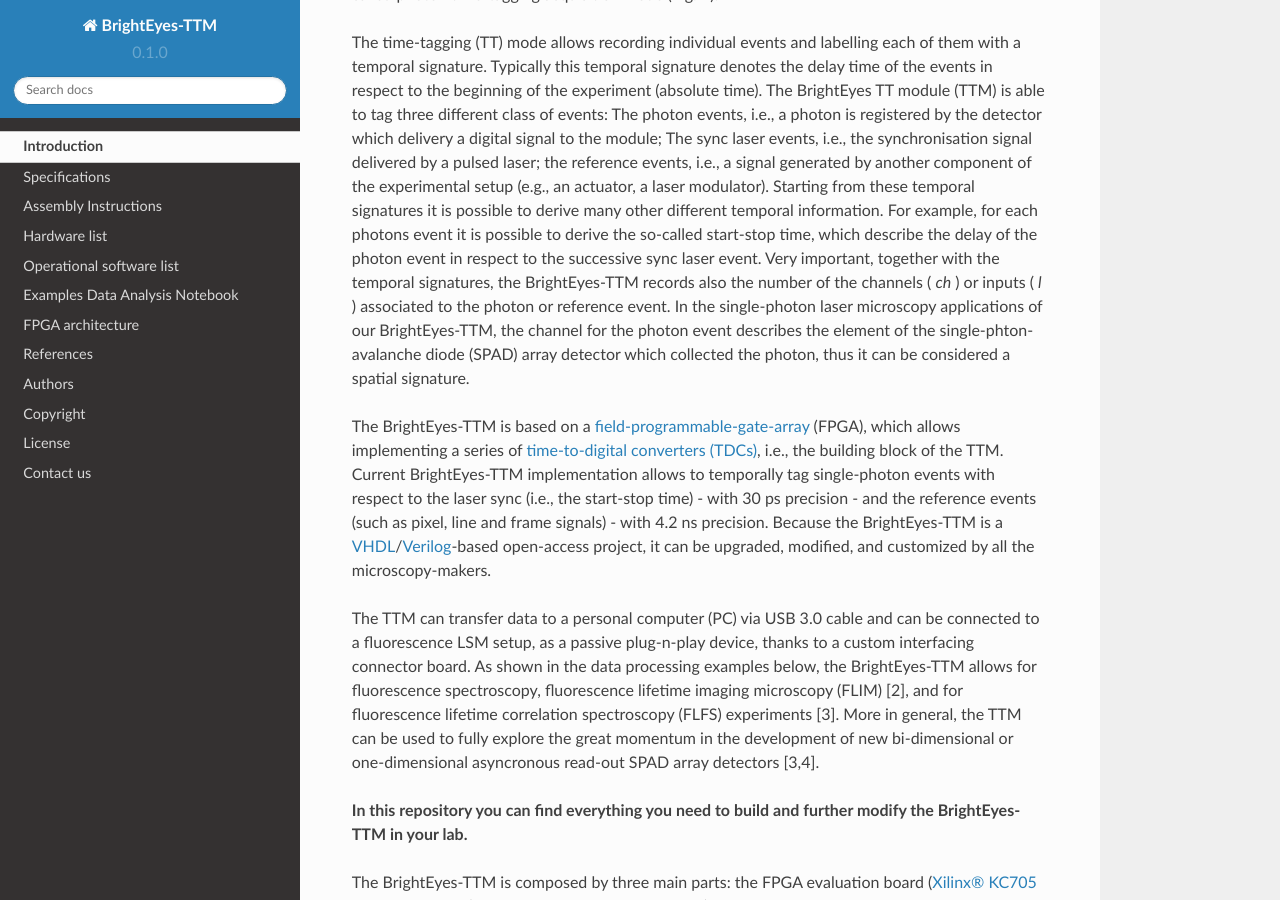
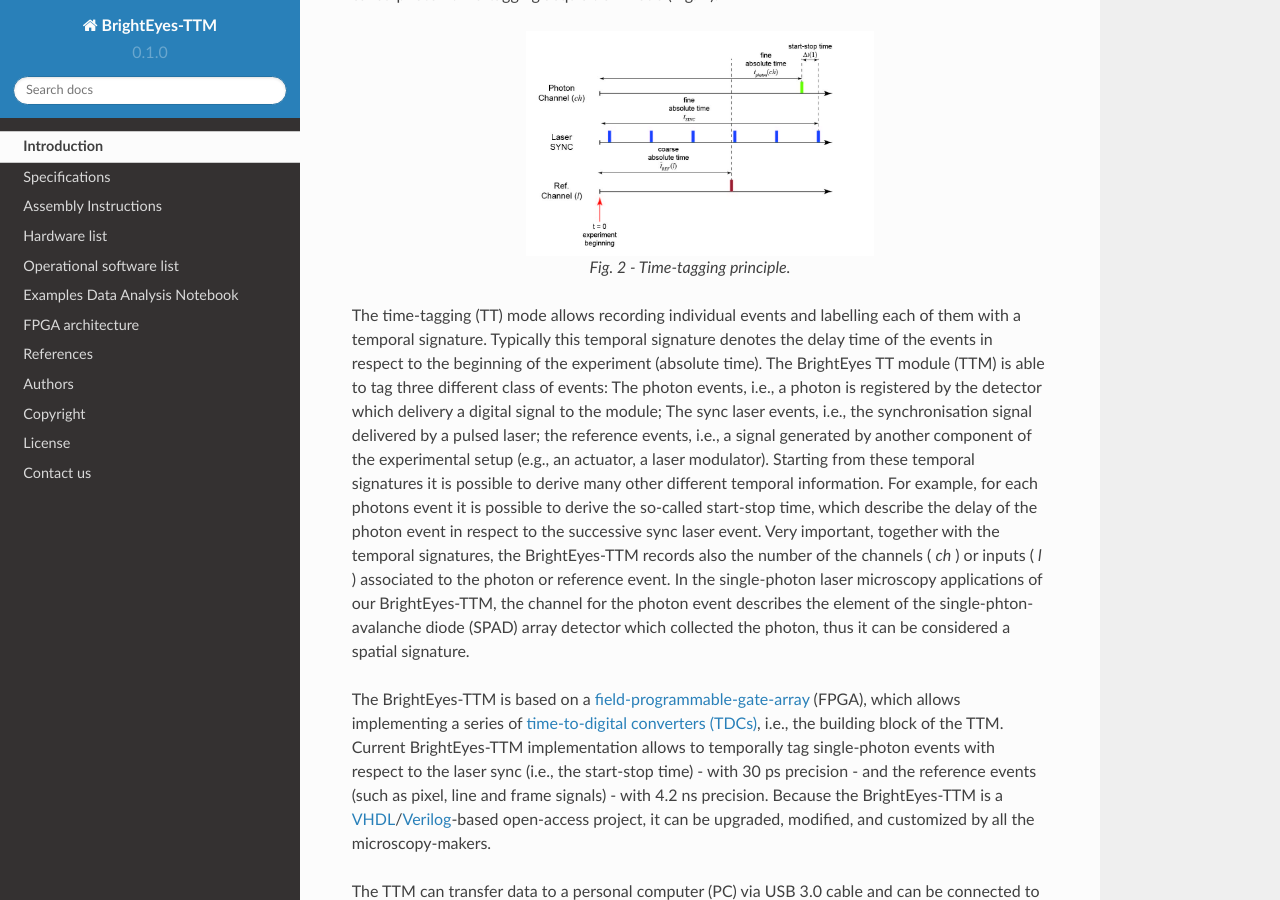
Before and after one commit to mattia-donato/BrightEyes-TTM-docs, a Sphinx documentation site: the page built from docs/source/BrightEyes.md, in a window 1280 px wide and 900 px high, scrolled down 494 px. Built offline with Sphinx 7.4.7 and the Read the Docs theme 2.0.0, drawn with Linux system fonts in a browser that asks for light colours.

Commit message:
Update BrightEyes.md

````diff
--- a/docs/source/BrightEyes.md
+++ b/docs/source/BrightEyes.md
@@ -12,14 +12,13 @@ Fig. 1 - The BrightEyes Time-Tagging Module
 
 The BrightEyes-TTM mainly consists in a data-acquisition (DAQ) card able to implement the so-called photon time-tagging acquisition mode (Fig. 1).
 
-```{figure-md} img/TT_Principle.jpg
----
-align: center
-alt: Assembly
-width: 50%
----
+:::{figure} img/TT_Principle.jpg
+:align: center
+:alt: Principle
+:width: 50%
+
 Fig. 2 - Time-tagging principle.
-```
+:::
 
 The time-tagging (TT) mode allows recording individual events and labelling each of them with a temporal signature. Typically this temporal signature denotes the delay time of the events in respect to the beginning of the experiment (absolute time). The BrightEyes TT module (TTM) is able to tag three different class of events: The photon events, i.e., a photon is registered by the detector which delivery a digital signal to the module; The sync laser events, i.e., the synchronisation signal delivered by a pulsed laser; the reference events, i.e., a signal generated by another component of the experimental setup (e.g., an actuator, a laser modulator). Starting from these temporal signatures it is possible to derive many other different temporal information. For example, for each photons event it is possible to derive the so-called start-stop time, which describe the delay of the photon event in respect to the successive sync laser event. Very important, together with the temporal signatures, the BrightEyes-TTM records also the number of the channels ( *ch* ) or inputs ( *l* ) associated to the photon or reference event. In the single-photon laser microscopy applications of our BrightEyes-TTM, the channel for the photon event describes the element of the single-phton-avalanche diode (SPAD) array detector which collected the photon, thus it can be considered a spatial signature.
 
````
Also changed, not shown: other parts of docs/source/BrightEyes.md (+1 -1 lines).
